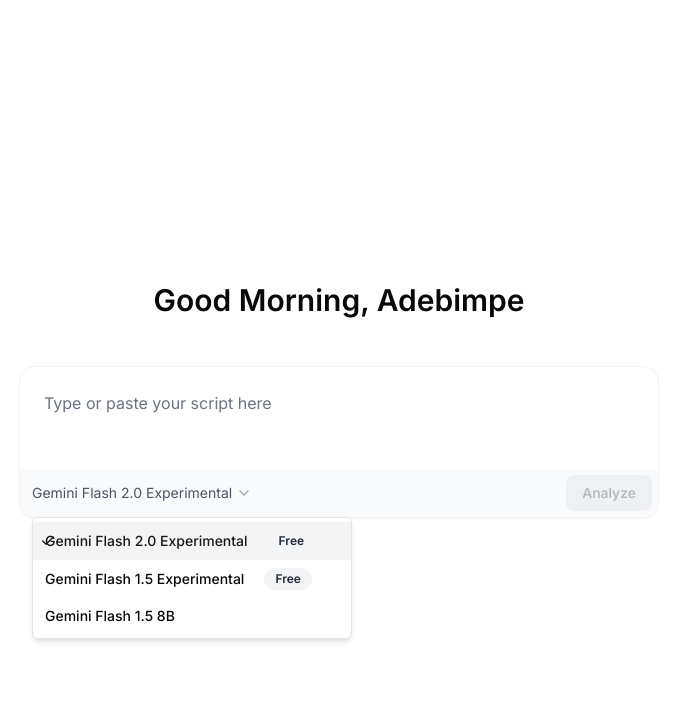
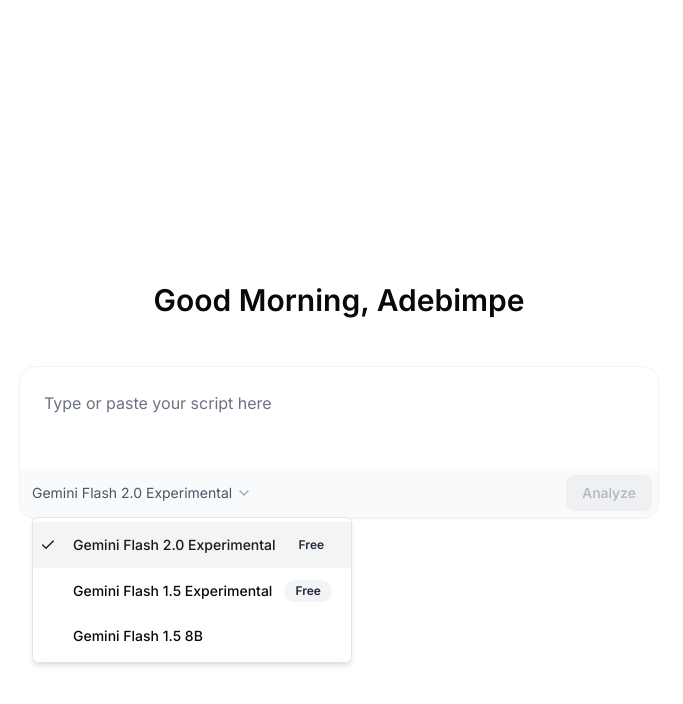
Before and after one commit to adshine/script-auditor, a Next.js app: page / in a window 1280 px wide. Both pictures are taken after a click on the button "Gemini Flash 2.0 Experimental". Shown: the top 704 px of the page, without its empty margins (301-984 px from the left). Built offline with nearby package versions, Linux system fonts and the light colour scheme.

Commit message:
Refactor ModelSelector for improved styling and usability
- Adjusted padding and width of SelectItem for better touch targets and layout.
- Enhanced visual alignment by modifying class names and adding left padding.
- Improved the display of the "Free" badge for non-paid models.

```diff
--- a/src/components/features/script-analysis/model-selector.tsx
+++ b/src/components/features/script-analysis/model-selector.tsx
@@ -31,11 +31,11 @@ export function ModelSelector({
       <SelectContent className="w-[320px]">
         {availableModels.map((model) => (
           <SelectGroup key={model.id}>
-            <SelectItem value={model.id} className="py-2 px-3">
-              <div className="flex items-center justify-between gap-3">
+            <SelectItem value={model.id} className="py-3 px-4 relative">
+              <div className="flex items-center justify-between gap-3 pl-6">
                 <span className="font-medium text-sm">{model.name.replace(' (Google)', '')}</span>
                 {!model.paid && (
-                  <Badge variant="secondary" className="ml-2 text-xs bg-gray-100 text-gray-800 hover:bg-gray-100">
+                  <Badge variant="secondary" className="text-xs bg-gray-100 text-gray-800 hover:bg-gray-100">
                     Free
                   </Badge>
                 )}
```
